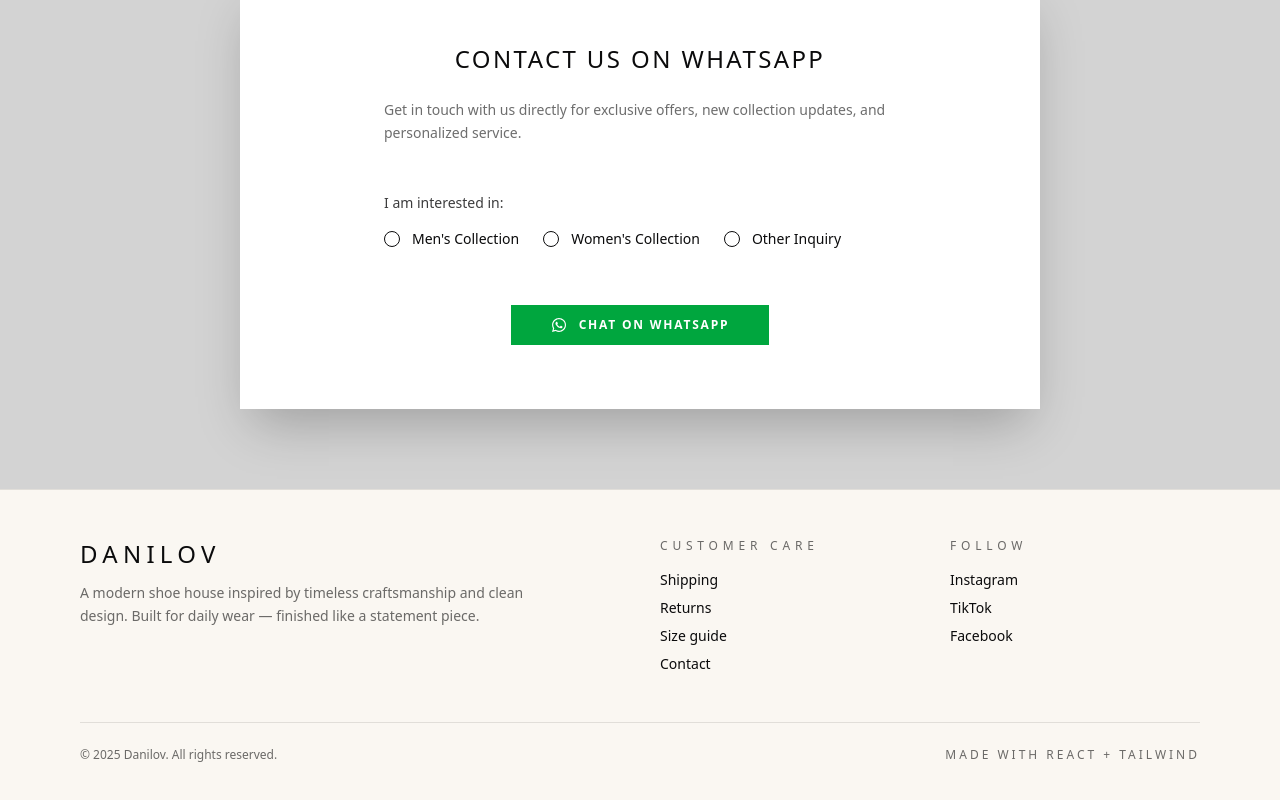
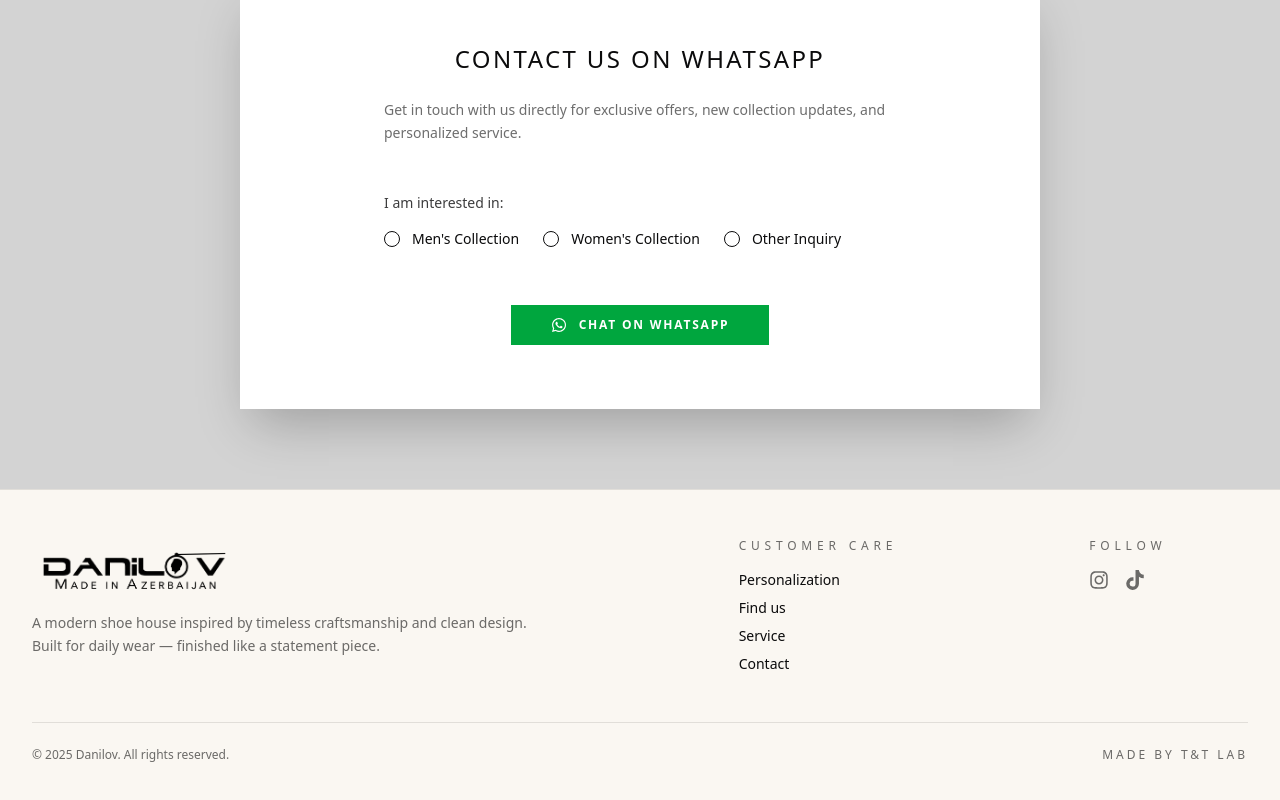
Before and after one commit to turalaliyev/danilov, a React (Vite) app: page / in a window 1280 px wide. Shown: the part 5556-6356 px from the top of the page. Built offline with nearby package versions, Linux system fonts and the light colour scheme; no server answers.

Commit message:
feat: footer adjustment

```diff
--- a/src/components/AboutSection.jsx
+++ b/src/components/AboutSection.jsx
@@ -5,7 +5,7 @@ export default function AboutSection() {
         Danilov - Handmade Shoes
       </h2>
       <p className="flex-1 basis-[55%] text-sm text-black/60 leading-relaxed font-light">
-        Founded in 2010 in Baku, in the heart of Azerbaijan's Baku region, Danilov embodies the essence of modern Azerbaijan luxury, where timeless style meets exceptional craftsmanship. From sleek men's lace‑ups and contemporary sneakers to elegant women's heels and iconic double buckle shoes, each piece is handcrafted with meticulous attention to detail and premium materials. The collections blend refined aesthetics with everyday versatility, offering footwear and leather accessories that elevate any wardrobe. Rooted in the traditions of Made in Azerbaijan, Santoni stands for sophistication, individuality, and enduring elegance.
+        Founded in 2010 in Baku, in the heart of Azerbaijan's Baku region, Danilov embodies the essence of modern Azerbaijan luxury, where timeless style meets exceptional craftsmanship. From sleek men's lace‑ups and contemporary sneakers to elegant women's heels and iconic double buckle shoes, each piece is handcrafted with meticulous attention to detail and premium materials. The collections blend refined aesthetics with everyday versatility, offering footwear and leather accessories that elevate any wardrobe. Rooted in the traditions of Made in Azerbaijan, Danilov stands for sophistication, individuality, and enduring elegance.
       </p>
     </section>
   );
--- a/src/components/AnthologySection.jsx
+++ b/src/components/AnthologySection.jsx
@@ -42,7 +42,7 @@ export default function AnthologySection() {
             Danilov anthology
           </h2>
           <p className="font-light text-sm text-black/70 mb-8 leading-relaxed">
-            Discover the world of Santoni through creative vision, artisanal savoir-faire, and contemporary style.
+            Discover the world of Danilov through creative vision, artisanal savoir-faire, and contemporary style.
           </p>
         </div>
       </div>
--- a/src/components/Footer.jsx
+++ b/src/components/Footer.jsx
@@ -1,42 +1,67 @@
+import { useEffect, useState } from "react";
+import { FaInstagram, FaTiktok } from "react-icons/fa";
+import { Link } from "react-router-dom";
+import LogoBlack from "../assets/logo-black.png";
+import LogoWhite from "../assets/logo-white.png";
+
 export default function Footer() {
+  const [isDarkMode, setIsDarkMode] = useState(false);
+
+  useEffect(() => {
+    const checkDarkMode = () => {
+      setIsDarkMode(window.matchMedia("(prefers-color-scheme: dark)").matches);
+    };
+
+    checkDarkMode();
+    const mediaQuery = window.matchMedia("(prefers-color-scheme: dark)");
+    mediaQuery.addEventListener("change", checkDarkMode);
+
+    return () => mediaQuery.removeEventListener("change", checkDarkMode);
+  }, []);
+
   return (
     <footer className="border-t border-black/10">
-      <div className="max-w-6xl mx-auto px-4 py-12">
-        <div className="grid md:grid-cols-4 gap-10">
-          <div className="md:col-span-2">
-            <div className="font-display text-2xl tracking-[0.22em] uppercase">
-              Danilov
-            </div>
-            <p className="mt-3 text-sm text-black/60 max-w-md leading-relaxed">
+      <div className="max-w-6xl xl:max-w-[1400px] 2xl:max-w-[1800px] mx-auto px-4 xl:px-8 py-12">
+        <div className="flex flex-col lg:flex-row justify-between gap-12 lg:gap-20 xl:gap-32 2xl:gap-48">
+          <div className="max-w-md xl:max-w-lg">
+            <Link to="/" className="inline-block select-none cursor-pointer">
+              <img
+                src={isDarkMode ? LogoWhite : LogoBlack}
+                alt="Danilov"
+                className="h-16 -ml-1"
+              />
+            </Link>
+            <p className="mt-1 text-sm text-black/60 leading-relaxed">
               A modern shoe house inspired by timeless craftsmanship and clean
               design. Built for daily wear — finished like a statement piece.
             </p>
           </div>
 
+          <div className="grid grid-cols-1 sm:grid-cols-2 gap-10 sm:gap-20 lg:gap-32 xl:gap-48 2xl:gap-64">
             <div>
               <div className="text-xs tracking-[0.4em] uppercase text-black/60">
                 Customer care
               </div>
               <ul className="mt-4 space-y-2 text-sm">
                 <li>
-                <a className="hover:opacity-70" href="#">
-                  Shipping
-                </a>
+                  <Link className="hover:opacity-70" to="/category/personal">
+                    Personalization
+                  </Link>
                 </li>
                 <li>
-                <a className="hover:opacity-70" href="#">
-                  Returns
-                </a>
+                  <Link className="hover:opacity-70" to="/category/findus">
+                    Find us
+                  </Link>
                 </li>
                 <li>
-                <a className="hover:opacity-70" href="#">
-                  Size guide
-                </a>
+                  <Link className="hover:opacity-70" to="/category/care">
+                    Service
+                  </Link>
                 </li>
                 <li>
-                <a className="hover:opacity-70" href="#">
+                  <Link className="hover:opacity-70" to="/category/contact">
                     Contact
-                </a>
+                  </Link>
                 </li>
               </ul>
             </div>
@@ -45,23 +70,27 @@ export default function Footer() {
               <div className="text-xs tracking-[0.4em] uppercase text-black/60">
                 Follow
               </div>
-            <ul className="mt-4 space-y-2 text-sm">
-              <li>
-                <a className="hover:opacity-70" href="#">
-                  Instagram
+              <div className="mt-4 flex gap-4">
+                <a
+                  href="https://www.instagram.com/danilov_baku?utm_source=ig_web_button_share_sheet&igsh=ZDNlZDc0MzIxNw=="
+                  target="_blank"
+                  rel="noopener noreferrer"
+                  className="hover:opacity-70 text-black/60 hover:text-black transition-colors"
+                  aria-label="Instagram"
+                >
+                  <FaInstagram size={20} />
                 </a>
-              </li>
-              <li>
-                <a className="hover:opacity-70" href="#">
-                  TikTok
+                <a
+                  href="https://www.tiktok.com/@danilov_baku?is_from_webapp=1&sender_device=pc"
+                  target="_blank"
+                  rel="noopener noreferrer"
+                  className="hover:opacity-70 text-black/60 hover:text-black transition-colors"
+                  aria-label="TikTok"
+                >
+                  <FaTiktok size={20} />
                 </a>
-              </li>
-              <li>
-                <a className="hover:opacity-70" href="#">
-                  Facebook
-                </a>
-              </li>
-            </ul>
+              </div>
+            </div>
           </div>
         </div>
 
@@ -70,7 +99,7 @@ export default function Footer() {
             © {new Date().getFullYear()} Danilov. All rights reserved.
           </span>
           <span className="tracking-[0.25em] uppercase">
-            Made with React + Tailwind
+            Made by T&T Lab
           </span>
         </div>
       </div>
```
Lines whose indentation alone changed are shown as unchanged.
